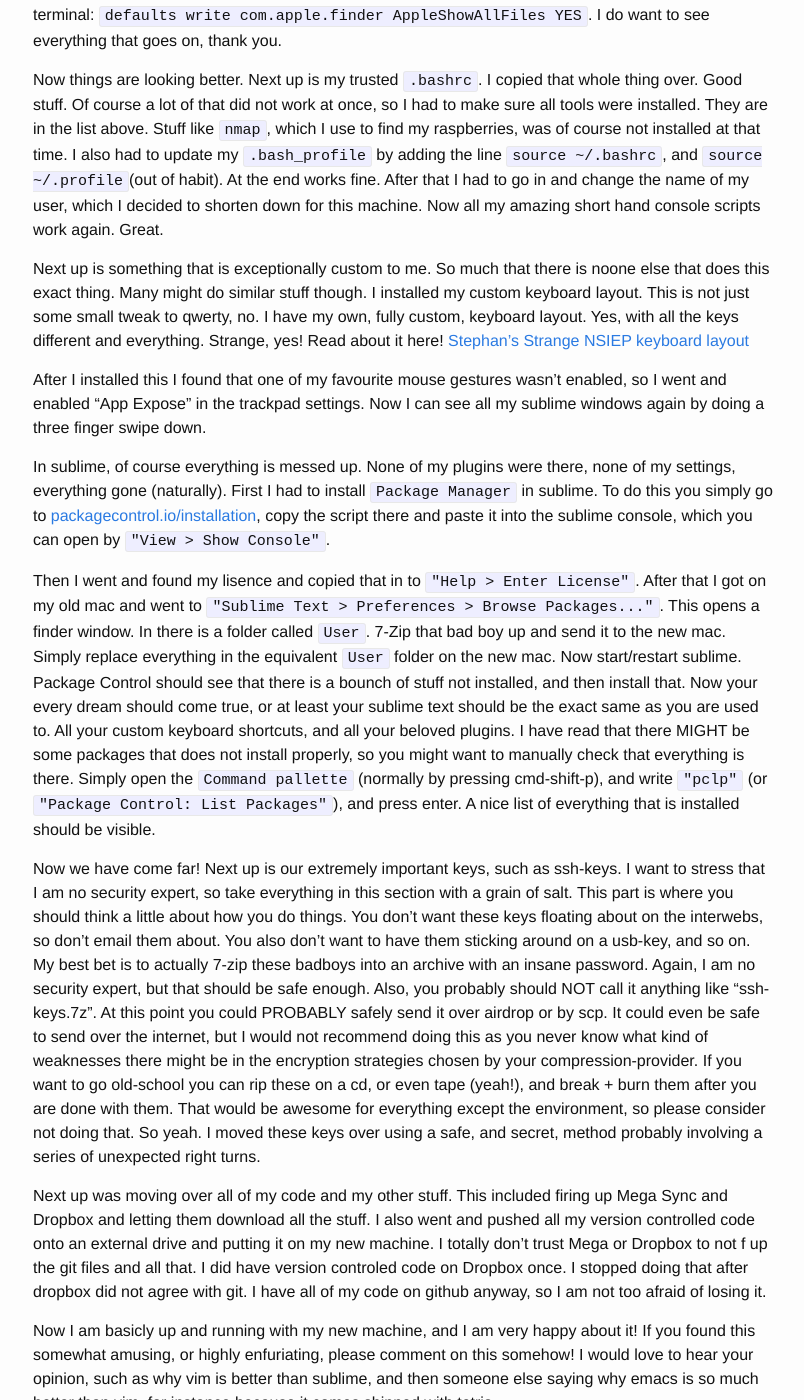
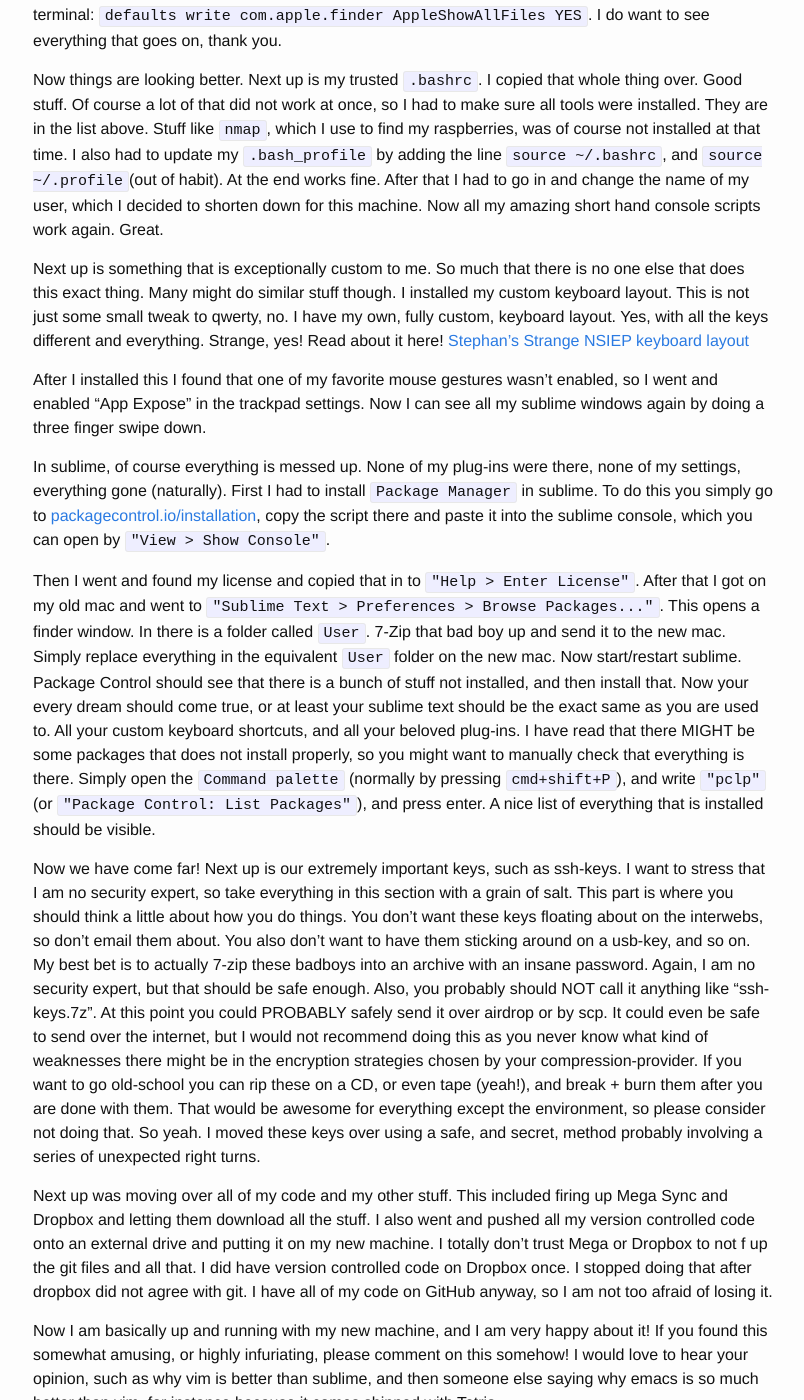
Before and after one commit to stephan-nordnes-eriksen/stephan-nordnes-eriksen.github.io, a Jekyll site: the page built from _posts/2015-05-22-new-mac.markdown, in a window 1280 px wide and 1400 px high, scrolled down 1501 px. Shown: the whole window, without its empty margins (237-1041 px from the left). Built offline with Jekyll 4.4.1, drawn with Linux system fonts in a browser that asks for light colours; comment, search, counter and statistics services are not loaded; some of the changed text lies outside the part shown.

Commit message:
Fixing typos in new-mac

```diff
--- a/_posts/2015-05-22-new-mac.markdown
+++ b/_posts/2015-05-22-new-mac.markdown
@@ -9,7 +9,7 @@ share: True
 
 Every time I upgrade some of my equipment it always seem to take some time setting it up, and I lose a bit of time. When I got a new mac I thought I might be able to use the magic "Migration Assistant", however, this failed on me twice. Thus I ended up doing everything manually. This is a guide to what I did to set up my new mac environment from scratch.
 
-First off there is a bunch of software I usually use, so I had to get that installed. I started off with my favourite browser, **Google Chrome**. Then I did my favorite editor, **Sublime Text 3**. Now the rest of my setup process would be much more enjoyable. Chrome and Sublime was followed by all the software in the below list. It is all in an approximate order of installation. The process is mostly: Search for the software, download it, then install it with the install wizard. There are notes for the ones that are different.
+First off there is a bunch of software I usually use, so I had to get that installed. I started off with my favorite browser, **Google Chrome**. Then I did my favorite editor, **Sublime Text 3**. Now the rest of my setup process would be much more enjoyable. Chrome and Sublime was followed by all the software in the below list. It is all in an approximate order of installation. The process is mostly: Search for the software, download it, then install it with the install wizard. There are notes for the ones that are different.
 
 | Software | Description |
 | -------- | ----------- |
@@ -43,16 +43,16 @@ Next thing was getting mac to display every file and all extensions. That is eas
 
 Now things are looking better. Next up is my trusted `.bashrc`. I copied that whole thing over. Good stuff. Of course a lot of that did not work at once, so I had to make sure all tools were installed. They are in the list above. Stuff like `nmap`, which I use to find my raspberries, was of course not installed at that time. I also had to update my `.bash_profile` by adding the line `source ~/.bashrc`, and `source ~/.profile`(out of habit). At the end works fine. After that I had to go in and change the name of my user, which I decided to shorten down for this machine. Now all my amazing short hand console scripts work again. Great.
 
-Next up is something that is exceptionally custom to me. So much that there is noone else that does this exact thing. Many might do similar stuff though. I installed my custom keyboard layout. This is not just some small tweak to qwerty, no. I have my own, fully custom, keyboard layout. Yes, with all the keys different and everything. Strange, yes! Read about it here! [Stephan's Strange NSIEP keyboard layout](/keyboard/custom/tech/2015/05/22/nsiep.html)
+Next up is something that is exceptionally custom to me. So much that there is no one else that does this exact thing. Many might do similar stuff though. I installed my custom keyboard layout. This is not just some small tweak to qwerty, no. I have my own, fully custom, keyboard layout. Yes, with all the keys different and everything. Strange, yes! Read about it here! [Stephan's Strange NSIEP keyboard layout](/keyboard/custom/tech/2015/05/22/nsiep.html)
 
-After I installed this I found that one of my favourite mouse gestures wasn't enabled, so I went and enabled "App Expose" in the trackpad settings. Now I can see all my sublime windows again by doing a three finger swipe down.
+After I installed this I found that one of my favorite mouse gestures wasn't enabled, so I went and enabled "App Expose" in the trackpad settings. Now I can see all my sublime windows again by doing a three finger swipe down.
 
-In sublime, of course everything is messed up. None of my plugins were there, none of my settings, everything gone (naturally). First I had to install `Package Manager` in sublime. To do this you simply go to [packagecontrol.io/installation](https://packagecontrol.io/installation), copy the script there and paste it into the sublime console, which you can open by `"View > Show Console"`.
+In sublime, of course everything is messed up. None of my plug-ins were there, none of my settings, everything gone (naturally). First I had to install `Package Manager` in sublime. To do this you simply go to [packagecontrol.io/installation](https://packagecontrol.io/installation), copy the script there and paste it into the sublime console, which you can open by `"View > Show Console"`.
 
-Then I went and found my lisence and copied that in to `"Help > Enter License"`. After that I got on my old mac and went to `"Sublime Text > Preferences > Browse Packages..."`. This opens a finder window. In there is a folder called `User`. 7-Zip that bad boy up and send it to the new mac. Simply replace everything in the equivalent `User` folder on the new mac. Now start/restart sublime. Package Control should see that there is a bounch of stuff not installed, and then install that. Now your every dream should come true, or at least your sublime text should be the exact same as you are used to. All your custom keyboard shortcuts, and all your beloved plugins. I have read that there MIGHT be some packages that does not install properly, so you might want to manually check that everything is there. Simply open the `Command pallette` (normally by pressing cmd-shift-p), and write `"pclp"` (or `"Package Control: List Packages"`), and press enter. A nice list of everything that is installed should be visible.
+Then I went and found my license and copied that in to `"Help > Enter License"`. After that I got on my old mac and went to `"Sublime Text > Preferences > Browse Packages..."`. This opens a finder window. In there is a folder called `User`. 7-Zip that bad boy up and send it to the new mac. Simply replace everything in the equivalent `User` folder on the new mac. Now start/restart sublime. Package Control should see that there is a bunch of stuff not installed, and then install that. Now your every dream should come true, or at least your sublime text should be the exact same as you are used to. All your custom keyboard shortcuts, and all your beloved plug-ins. I have read that there MIGHT be some packages that does not install properly, so you might want to manually check that everything is there. Simply open the `Command palette` (normally by pressing `cmd+shift+P`), and write `"pclp"` (or `"Package Control: List Packages"`), and press enter. A nice list of everything that is installed should be visible.
 
-Now we have come far! Next up is our extremely important keys, such as ssh-keys. I want to stress that I am no security expert, so take everything in this section with a grain of salt. This part is where you should think a little about how you do things. You don't want these keys floating about on the interwebs, so don't email them about. You also don't want to have them sticking around on a usb-key, and so on. My best bet is to actually 7-zip these badboys into an archive with an insane password. Again, I am no security expert, but that should be safe enough. Also, you probably should NOT call it anything like "ssh-keys.7z". At this point you could PROBABLY safely send it over airdrop or by scp. It could even be safe to send over the internet, but I would not recommend doing this as you never know what kind of weaknesses there might be in the encryption strategies chosen by your compression-provider. If you want to go old-school you can rip these on a cd, or even tape (yeah!), and break + burn them after you are done with them. That would be awesome for everything except the environment, so please consider not doing that. So yeah. I moved these keys over using a safe, and secret, method probably involving a series of unexpected right turns.
+Now we have come far! Next up is our extremely important keys, such as ssh-keys. I want to stress that I am no security expert, so take everything in this section with a grain of salt. This part is where you should think a little about how you do things. You don't want these keys floating about on the interwebs, so don't email them about. You also don't want to have them sticking around on a usb-key, and so on. My best bet is to actually 7-zip these badboys into an archive with an insane password. Again, I am no security expert, but that should be safe enough. Also, you probably should NOT call it anything like "ssh-keys.7z". At this point you could PROBABLY safely send it over airdrop or by scp. It could even be safe to send over the internet, but I would not recommend doing this as you never know what kind of weaknesses there might be in the encryption strategies chosen by your compression-provider. If you want to go old-school you can rip these on a CD, or even tape (yeah!), and break + burn them after you are done with them. That would be awesome for everything except the environment, so please consider not doing that. So yeah. I moved these keys over using a safe, and secret, method probably involving a series of unexpected right turns.
 
-Next up was moving over all of my code and my other stuff. This included firing up Mega Sync and Dropbox and letting them download all the stuff. I also went and pushed all my version controlled code onto an external drive and putting it on my new machine. I totally don't trust Mega or Dropbox to not f up the git files and all that. I did have version controled code on Dropbox once. I stopped doing that after dropbox did not agree with git. I have all of my code on github anyway, so I am not too afraid of losing it.
+Next up was moving over all of my code and my other stuff. This included firing up Mega Sync and Dropbox and letting them download all the stuff. I also went and pushed all my version controlled code onto an external drive and putting it on my new machine. I totally don't trust Mega or Dropbox to not f up the git files and all that. I did have version controlled code on Dropbox once. I stopped doing that after dropbox did not agree with git. I have all of my code on GitHub anyway, so I am not too afraid of losing it.
 
-Now I am basicly up and running with my new machine, and I am very happy about it! If you found this somewhat amusing, or highly enfuriating, please comment on this somehow! I would love to hear your opinion, such as why vim is better than sublime, and then someone else saying why emacs is so much better than vim, for instance because it comes shipped with tetris.
+Now I am basically up and running with my new machine, and I am very happy about it! If you found this somewhat amusing, or highly infuriating, please comment on this somehow! I would love to hear your opinion, such as why vim is better than sublime, and then someone else saying why emacs is so much better than vim, for instance because it comes shipped with Tetris.
```
